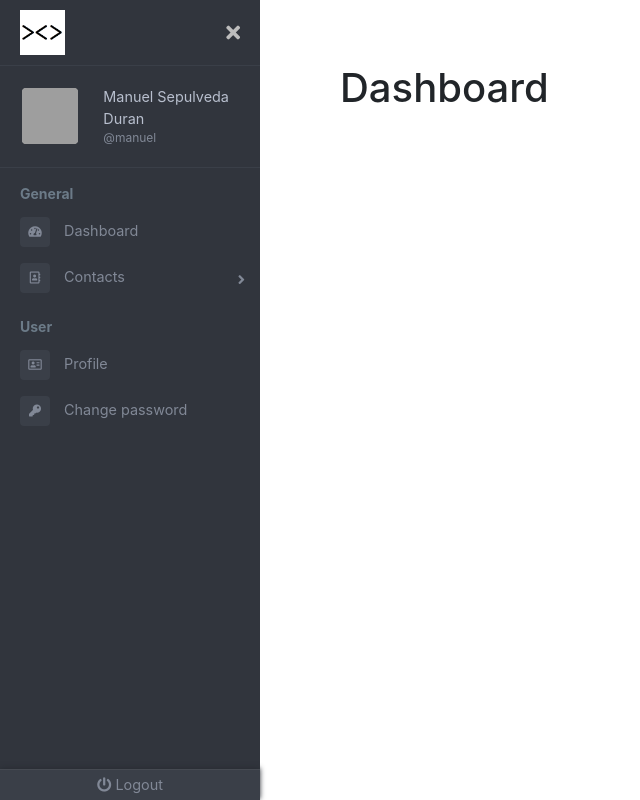
After one commit to mansep/started-contact-django, a Django app: page / in a window 1280 px wide. The commit adds this page. Shown: the whole page, without its empty margins (0-640 px from the left). Run offline with Django 3.2, Linux system fonts and the light colour scheme; a user stored in the database is signed in; data comes from the database, SQL or seed files in the repository; some libraries are stand-ins or nearby versions; grey boxes are pictures that could not be loaded.

Commit message:
Organize urls and rename views def's

```diff
--- a/app/urls.py
+++ b/app/urls.py
@@ -3,5 +3,5 @@ from django.urls import path
 from . import views
 
 urlpatterns = [
-    path('', views.index, name='index'),
+    path('', views.dashboard_view, name='dashboard_view'),
 ]
--- a/app/views.py
+++ b/app/views.py
@@ -1,4 +1,23 @@
+from django.shortcuts import render, redirect
+from django.contrib.auth import authenticate, login as login_auth, logout as logout_auth
+from django.contrib.auth.decorators import login_required
+from django.db.utils import IntegrityError
 from django.http import HttpResponse
 
-def index(request):
-    return HttpResponse("Hola, index temporal.")
+from django.contrib.auth.models import User
+
+from users.models import Profile
+
+@login_required
+def dashboard_view(request):
+	"""Dashboard view"""
+	profile = request.user.profile
+
+	return render(
+		request=request,
+		template_name = 'app/dashboard.html',
+		context={
+			'profile': profile,
+			'user': request.user
+		}
+	)
--- a/started_admin/urls.py
+++ b/started_admin/urls.py
@@ -19,7 +19,7 @@ from django.conf.urls.static import static
 from django.conf import settings
 
 urlpatterns = [
-    path('app/', include('app.urls')),
+    path('', include('app.urls')),
     path('users/', include('users.urls')),
     path('admin/', admin.site.urls),
 ] +  static(settings.MEDIA_URL, document_root=settings.MEDIA_ROOT)
--- /dev/null
+++ b/templates/app/dashboard.html
@@ -0,0 +1,15 @@
+{% extends "base.html" %}
+
+{% load static %}
+
+{% block head_content %}
+<title>Koisoft Started | Dashboard</title>
+{% endblock %}
+
+{% block container %}
+    <div class="row justify-content-md-center">
+        <div class="col-12 col-lg-12 pt-4">
+            <h1>Dashboard</h1>
+        </div>
+    </div>
+{% endblock %}
--- a/templates/navbar.html
+++ b/templates/navbar.html
@@ -32,7 +32,7 @@
             <span>General</span>
           </li>
           <li class="active">
-            <a href="#">
+            <a href="{% url "dashboard_view" %}">
               <i class="fa fa-tachometer-alt"></i>
               <span>Dashboard</span>
             </a>
@@ -58,7 +58,7 @@
             <span>User</span>
           </li>
           <li>
-            <a href='{% url "index" %}'>
+            <a href='{% url "profile_view" %}'>
                 <i class="far fa-address-card"></i>
                 <span>Profile</span>
             </a>
@@ -76,7 +76,7 @@
     <!-- sidebar-content  -->
     <div class="sidebar-footer">
       <a href='{% url "logout" %}'>
-        <i class="fa fa-power-off"></i>
+        <i class="fa fa-power-off"></i> Logout
       </a>
     </div>
 </nav>
--- a/templates/users/profile_update.html
+++ b/templates/users/profile_update.html
@@ -9,7 +9,7 @@
 {% block container %}
 	<div class="row justify-content-md-center">
 		<div class="col-5">
-			<form action="{% url 'update_profile' %}" method="POST" enctype="multipart/form-data">
+			<form action="{% url 'profile_update' %}" method="POST" enctype="multipart/form-data">
 				{% csrf_token %}
 
 				{% if form.error %}
--- a/templates/users/profile_view.html
+++ b/templates/users/profile_view.html
@@ -19,7 +19,7 @@
             <h6>@{{ user.username }}</h6>
             <h6 class="mt-3"><i class="fa fa-envelope"></i> {{ user.email }}</h6>
             <h6><i class="fa fa-phone"></i>{{ user.profile.phone }}</h6>
-            <a href="{% url "update_profile" %}" type="button" class="btn btn-outline-primary btn-sm">Edit profile</a>
+            <a href="{% url 'profile_update' %}" role="button" class="btn btn-outline-primary btn-sm">Edit profile</a>
         </div>
     </div>
 {% endblock %}
--- a/users/urls.py
+++ b/users/urls.py
@@ -3,10 +3,10 @@ from django.urls import path
 from . import views
 
 urlpatterns = [
-    path('me/', views.index, name='index'),
+    path('me/', views.profile_view, name='profile_view'),
     path('password/', views.change_password, name='change_password'),
 	path('login/', views.login, name='login'),
 	path('logout/',views.logout, name='logout'),
 
-	path('profile', views.update_profile, name='update_profile')
+	path('profile', views.profile_update, name='profile_update')
 ]
```
Also changed, not shown: users/views.py (+5 -5 lines).
